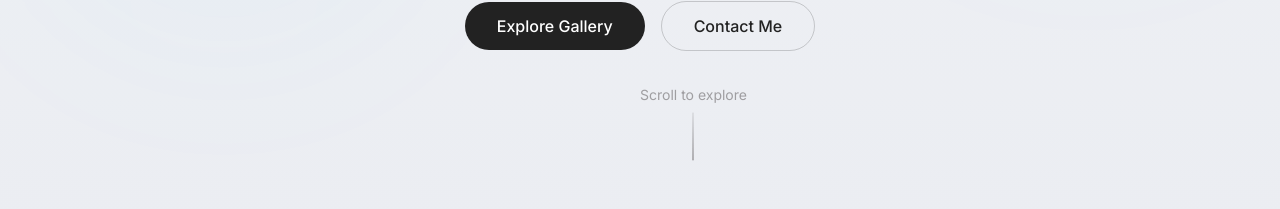
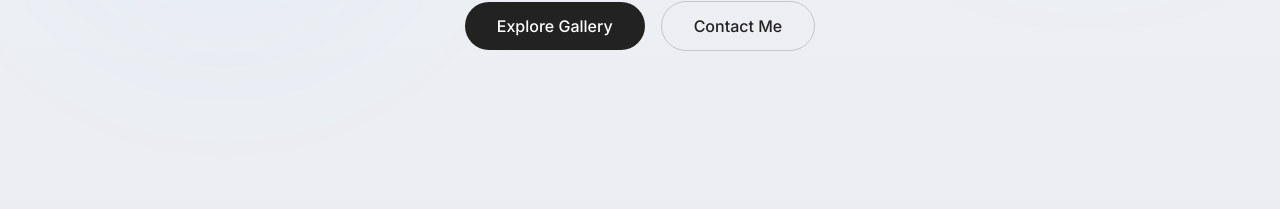
Before and after one commit to emmaxyart/artfolio-splashway, a React (Vite) app: page / in a window 1280 px wide. Shown: the part 591-800 px from the top of the page. Built offline with nearby package versions, Linux system fonts and the light colour scheme; a web font is replaced by a local one.

Commit message:
Remove scroll to explore
Removes the "scroll to explore" element from the Hero component.

```diff
--- a/src/components/Hero.tsx
+++ b/src/components/Hero.tsx
@@ -74,11 +74,6 @@ const Hero = () => {
           </div>
         </div>
       </div>
-
-      <div className="absolute bottom-12 left-1/2 transform -translate-x-1/2 flex flex-col items-center animate-float">
-        <span className="text-sm text-art-medium-gray mb-2">Scroll to explore</span>
-        <div className="w-[2px] h-12 bg-gradient-to-b from-art-medium-gray/20 to-art-medium-gray/80" />
-      </div>
     </section>
   );
 };
```
